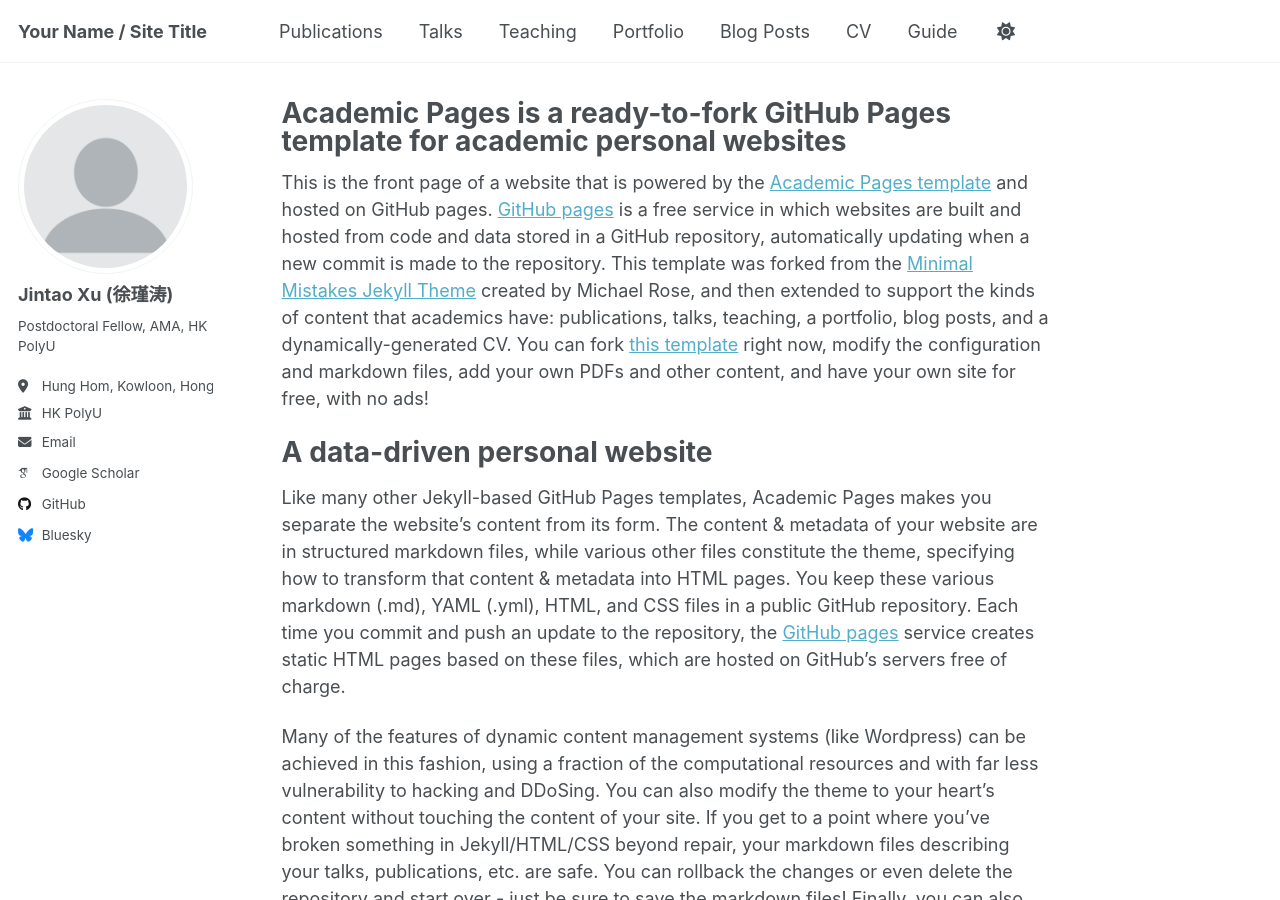
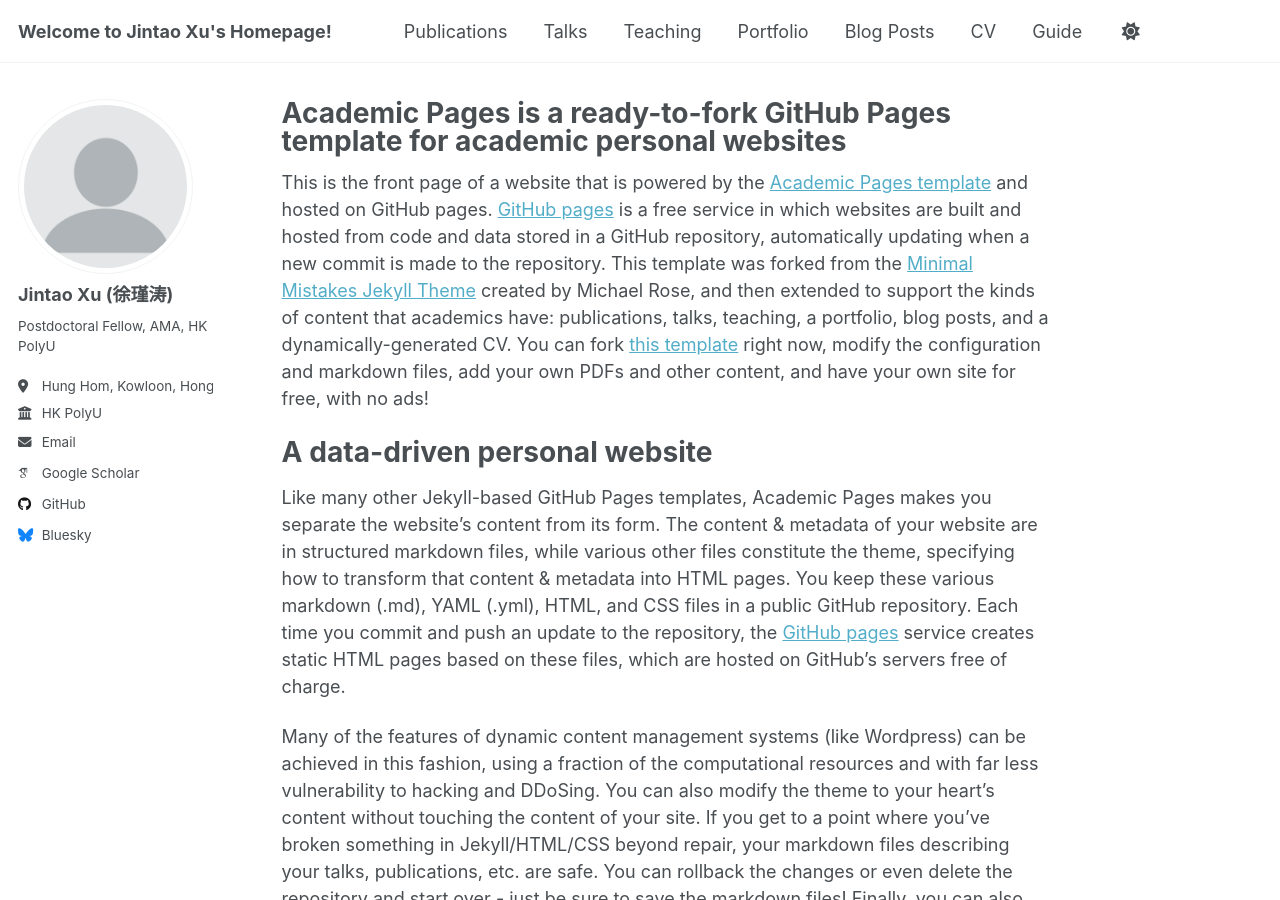
Before and after one commit to JintaoXuMath/JintaoXuMath.github.io, a Jekyll site: the page built from _pages/about.md, in a window 1280 px wide and 900 px high. Built offline with Jekyll 4.4.1, drawn with Linux system fonts in a browser that asks for light colours; some web fonts are replaced.

Commit message:
Update _config.yml

```diff
--- a/_config.yml
+++ b/_config.yml
@@ -9,7 +9,7 @@
 # Basic Site Settings
 locale                   : "en-US"
 site_theme               : "default"
-title                    : "Your Name / Site Title"
+title                    : "Welcome to Jintao Xu's Homepage!"
 title_separator          : "-"
 name                     : &name "Your Name"
 description              : &description "personal description"
```
